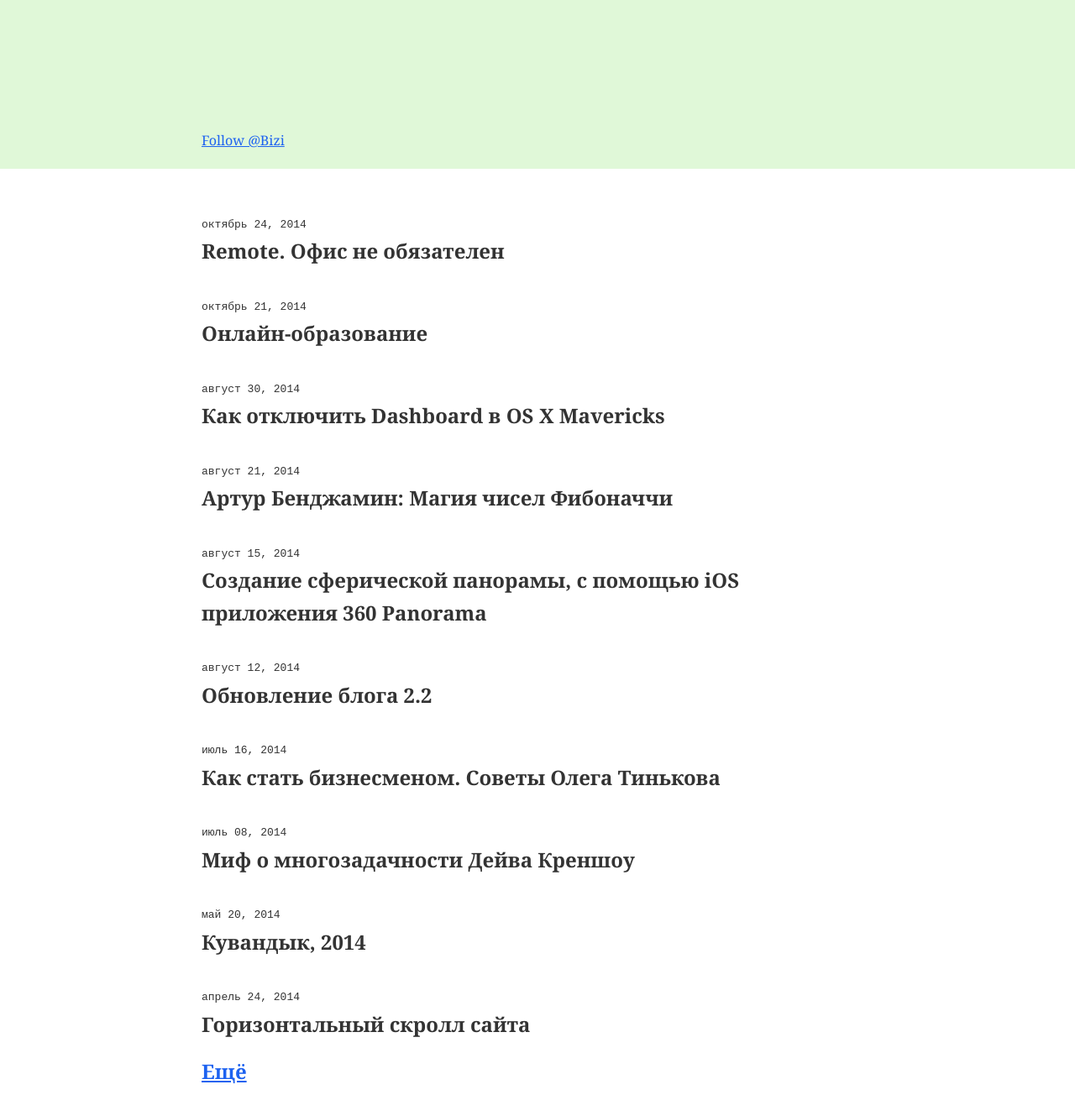
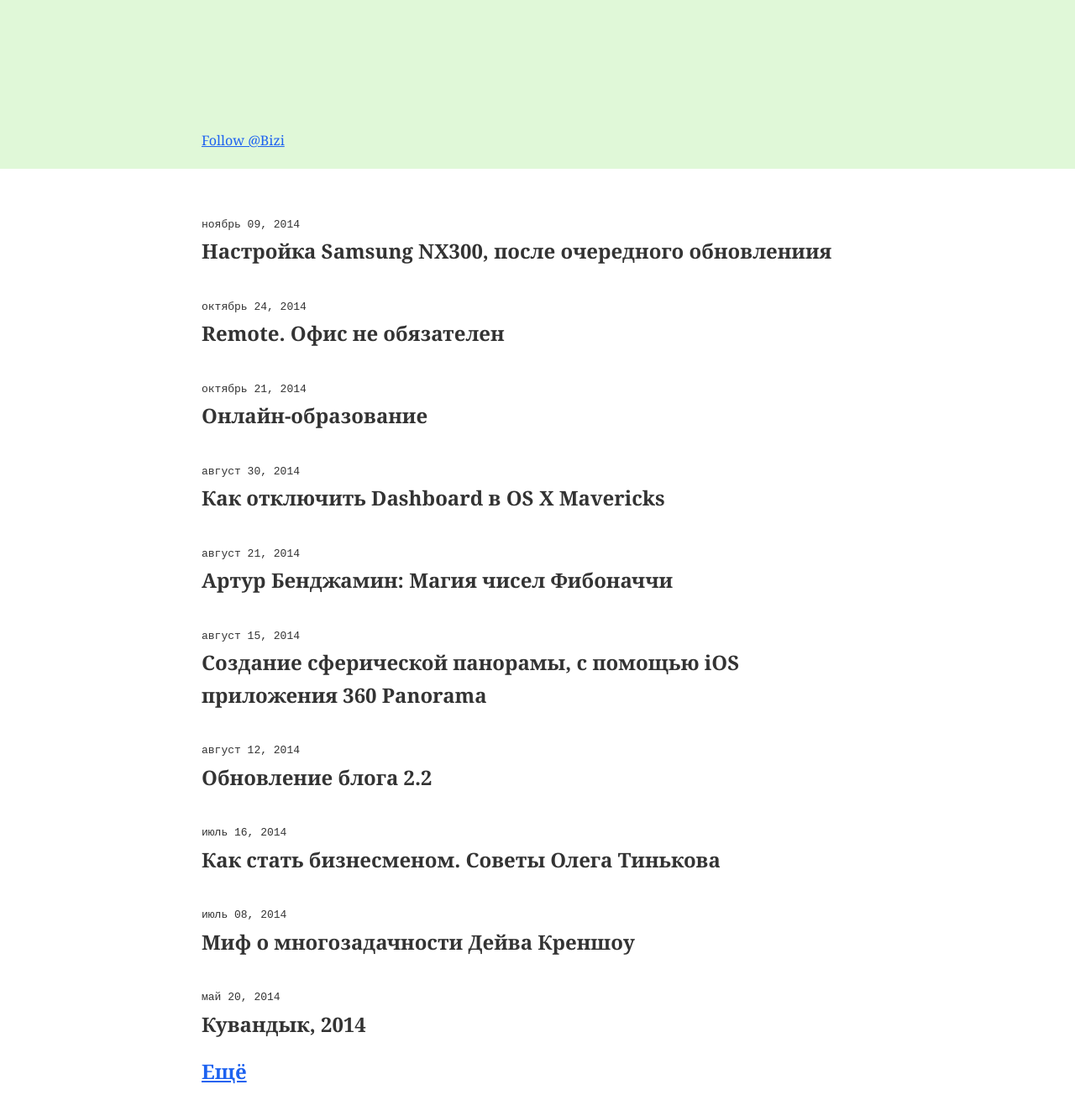
Before and after one commit to anna-vanlee/bizikov.ru, a Jekyll site: the page built from index.html, in a window 1280 px wide and 1400 px high, scrolled down 350 px. Shown: the top 1329 px of the window at 84% size. Built offline with Jekyll 4.4.1, drawn with Linux system fonts in a browser that asks for light colours; some web fonts are replaced; comment, search, counter and statistics services are not loaded.

Commit message:
Публикация заметки по обновлению и настройке NX300

```diff
--- a/_posts/2014-02-08-samsung-nx-300-update-firmware.markdown
+++ b/_posts/2014-02-08-samsung-nx-300-update-firmware.markdown
@@ -6,8 +6,7 @@ why: Обновить прошивку камеры до актуального
 keywords: Samsung Camera, Samsung NX300, обновить камеру, обновить прошивку, Обновить NX300, обновление камеры Samsung NX300
 excerpt: процесс обновления прошивки для смарт камеры Samsung NX300 до версии 1.34
 tags:
-- Samsung
-- NX300
+- Samsung NX300
 ---
 
 Моим первым фотоаппаратом была мыльница **FujiFilm FinePix J32**, купленная примерно за 2 тысячи рублей, которые я получил от университета в качестве академической стипендии на первом курсе.
--- a/_drafts/2014-11-09-update-and-setting-samsung-nx300.md
+++ b/_posts/2014-11-09-update-and-setting-samsung-nx300.md
@@ -3,7 +3,7 @@ layout: post
 title: "Настройка Samsung NX300, после очередного обновлениия"
 excerpt: ""
 keywords:
-cover:
+cover: /upload/article/2014/11/09/samsung-nx300.jpg
 tags:
 - Samsung NX300
 ---
```
